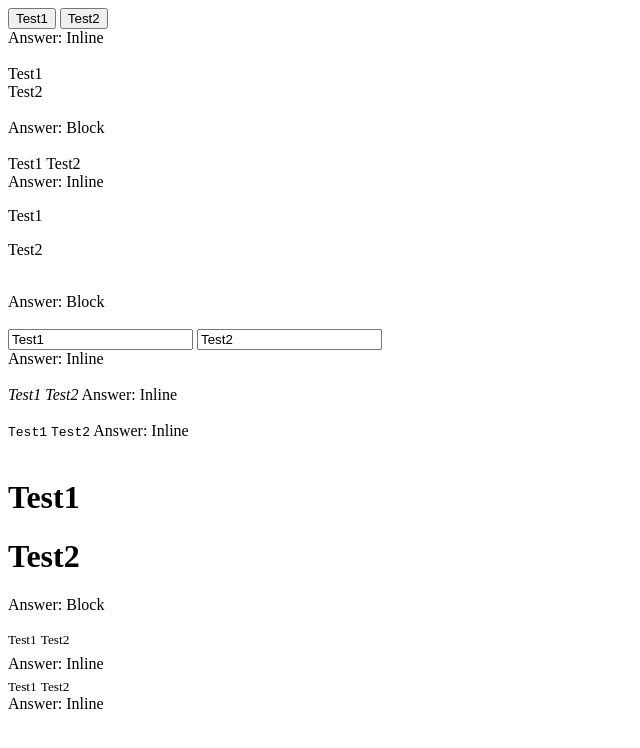
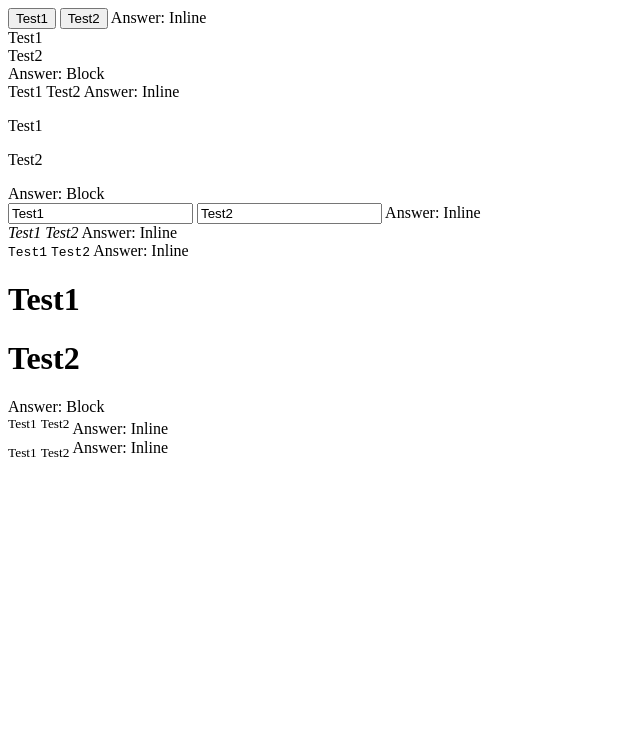
Before and after one commit to acciojob/block-or-inline-aFarhin, a website: page main.html in a window 1280 px wide. Shown: the whole page, without its empty margins (0-640 px from the left). Drawn offline with Linux system fonts and the light colour scheme.

Commit message:
created a submission

```diff
--- a/main.html
+++ b/main.html
@@ -11,60 +11,57 @@
 
 <div data-ns-test="block-inline-button">
   <button>Test1</button>
-  <button>Test2</button><br>
+  <button>Test2</button>
   Answer: Inline
 </div>
-	<br>
+
 <div data-ns-test="block-inline-div">
   <div>Test1</div>
-  <div>Test2</div><br>
+  <div>Test2</div>
   Answer: Block
 </div>
-<br>
+
 <div data-ns-test="block-inline-span">
   <span>Test1</span>
-  <span>Test2</span><br>
+  <span>Test2</span>
   Answer: Inline
 </div>
 	<div data-ns-test="block-inline-p">
   <p>Test1</p>
-  <p>Test2</p><br>
+  <p>Test2</p>
   Answer: Block
-</div>
-<br>
+	</div>
 	<div data-ns-test="block-inline-input">
   <input type="text" value="Test1">
-  <input type="text" value="Test2"><br>
+  <input type="text" value="Test2">
   Answer: Inline
 </div>
-	<br>
+
 	<div data-ns-test="block-inline-cite">
   <cite>Test1</cite>
   <cite>Test2</cite>
   Answer: Inline
 </div>
-<br>
 
 <div data-ns-test="block-inline-code">
   <code>Test1</code>
   <code>Test2</code>
   Answer: Inline
 </div>
-<br>
 <div data-ns-test="block-inline-h1">
   <h1>Test1</h1>
   <h1>Test2</h1>
   Answer: Block
 </div>
-<br>
+
 <div data-ns-test="block-inline-sup">
   <sup>Test1</sup>
-  <sup>Test2</sup><br>
+  <sup>Test2</sup>
   Answer: Inline
 </div>
 <div data-ns-test="block-inline-sub">
   <sub>Test1</sub>
-  <sub>Test2</sub><br>
+  <sub>Test2</sub>
   Answer: Inline
 </div>
     <script type="text/javascript" src="./script.js">
```
